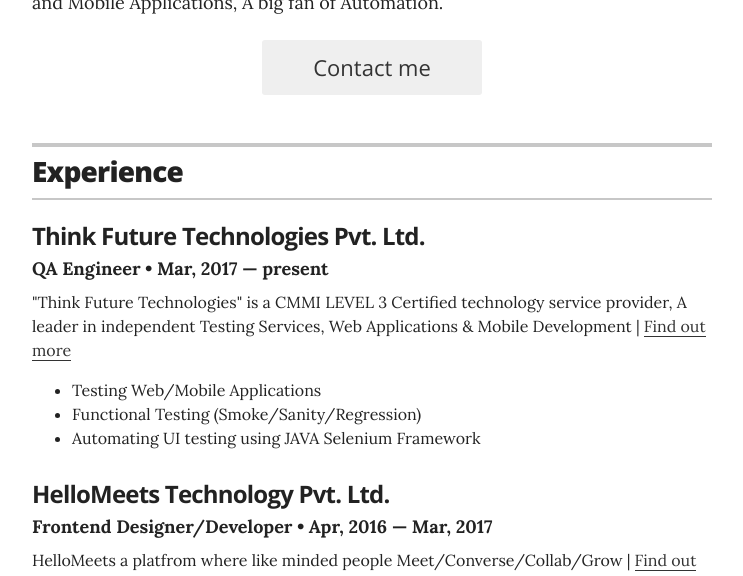
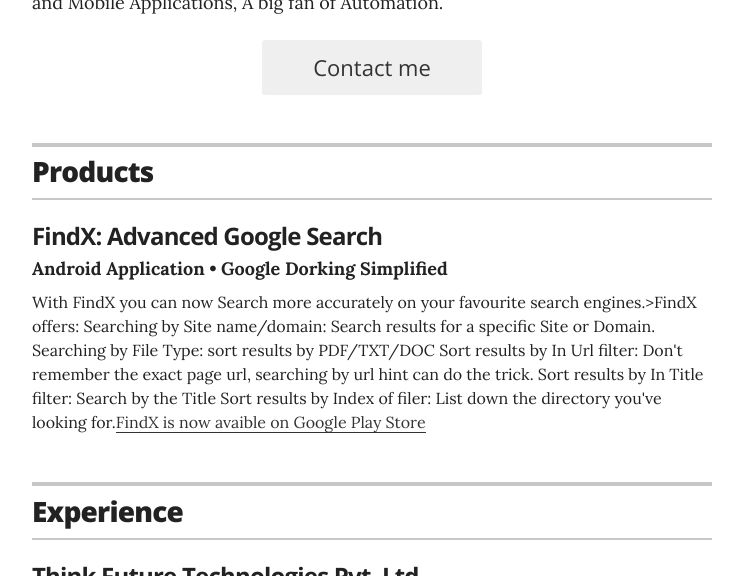
Before and after one commit to ja1sh/jaisharmafps.github.io, a Jekyll site: the page built from index.html, in a window 1280 px wide and 900 px high, cut to the strip 324-900 px from the top of the window. Shown: the whole strip, without its empty margins (268-1011 px from the left). Built offline with Jekyll 4.4.1, drawn with Linux system fonts in a browser that asks for light colours; comment, search, counter and statistics services are not loaded.

Commit message:
Updates x12

```diff
--- a/_layouts/resume.html
+++ b/_layouts/resume.html
@@ -37,6 +37,22 @@
         {% endif %}
 
       </header>
+
+        {% if site.resume_section_projects %}
+      <!-- My Products -->
+      <section class="content-section">
+
+        <header class="section-header">
+          <h2>Products</h2>
+        </header>
+
+        <div class="resume-item">
+          <h3 class="resume-item-title">FindX: Advanced Google Search</h3>
+          <h4 class="resume-item-details">Android Application &bull; Google Dorking Simplified</h4>
+          <p class="resume-item-copy">With FindX you can now Search more accurately on your favourite search engines.>FindX offers: Searching by Site name/domain: Search results for a specific Site or Domain. Searching by File Type: sort results by PDF/TXT/DOC Sort results by In Url filter: Don't remember the exact page url, searching by url hint can do the trick. Sort results by In Title filter: Search by the Title Sort results by Index of filer: List down the directory you've looking for.<a href="https://github.com/jaisharmafps/CiscoPT-CAN">FindX is now avaible on Google Play Store</a></p>
+          </div>
+      </section>
+      {% endif %}
 
         {% if site.resume_section_experience %}
       <!-- My Experience -->
```
